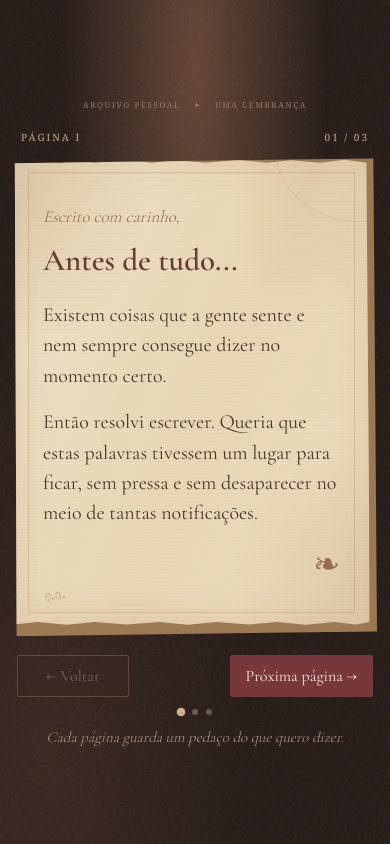
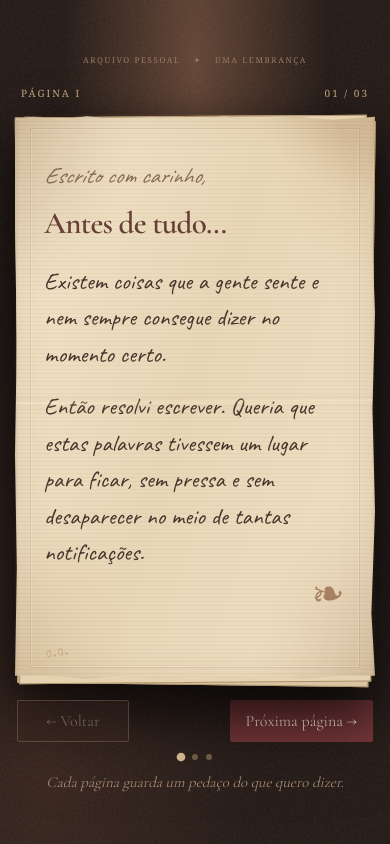
Before and after one commit to alvexz555/OPERACAO-CARTA, a plain HTML site: page index.html in a window 390 px wide. Both pictures are taken after a click on the button "Abrir a carta". Drawn offline with nearby package versions, Linux system fonts and the light colour scheme.

Commit message:
Carta Guardada: textura física e detalhes realistas

```diff
--- a/style.css
+++ b/style.css
@@ -145,3 +145,115 @@ button:focus-visible { outline: 2px solid #e6c99f; outline-offset: 4px; }
   to { opacity: 1; transform: perspective(900px) rotateY(0) translateX(0); }
 }
 .paper.page-turn { animation: pageTurn .42s ease both; }
+
+/* Realismo material: papel manuseado, envelope dobrado e tinta irregular */
+.envelope {
+  filter: drop-shadow(0 24px 19px #08040380);
+  transform-style: preserve-3d;
+}
+.envelope-back {
+  background:
+    radial-gradient(ellipse at 15% 18%, #fff0 0 34%, #8d69452b 72%, transparent 74%),
+    linear-gradient(145deg,#ddc59e 0%,#c5a47a 48%,#b99165 100%);
+  box-shadow: inset 0 1px 3px #fff4d7a0, inset 0 -5px 12px #76523635;
+}
+.envelope-back:after {
+  content: ""; position: absolute; inset: 7px;
+  border: 1px solid #8f6b4838; border-radius: 2px;
+  background: repeating-linear-gradient(7deg,transparent 0 9px,#8767470b 10px,#fff1 11px);
+}
+.letter-peek {
+  background:
+    radial-gradient(ellipse at 12% 18%,#a47b4a26,transparent 35%),
+    linear-gradient(100deg,#f5e9d2,#e8d7b8 52%,#f2e4ca);
+  box-shadow: inset 0 0 22px #8e6b452c, 0 1px 3px #553c2a45;
+}
+.envelope-front {
+  background:
+    linear-gradient(145deg,transparent 49.2%,#9c79544d 49.8%,#e3cba5 50.5%),
+    linear-gradient(35deg,#d8bf98 0 49%,#b18d65 49.5%,transparent 50.5%);
+  filter: drop-shadow(0 -1px 1px #fff1d0a0);
+}
+.envelope-flap {
+  background:
+    linear-gradient(155deg,#f0dfbf,#d1b38a 85%);
+  box-shadow: inset 0 -3px 6px #795b3d24, 0 2px 4px #5d432a20;
+}
+.envelope-flap:after {
+  content: ""; position: absolute; left: 12%; right: 12%; top: 7px;
+  height: 1px; background: #fff0d18c; transform: rotate(0deg);
+}
+.wax-seal {
+  width: 43px; height: 43px;
+  border-radius: 44% 56% 49% 51% / 52% 45% 55% 48%;
+  background:
+    radial-gradient(ellipse at 32% 24%,#d47768 0,#a74643 24%,transparent 49%),
+    radial-gradient(ellipse at 68% 76%,#5e2027 0,#7c292f 54%,#a54843 76%);
+  box-shadow: 0 3px 5px #3e211c88, inset 1px 2px 3px #f1a08b7a, inset -2px -3px 4px #421b2380;
+  text-shadow: 0 1px 1px #4b1d25;
+}
+.paper-stack {
+  position: relative;
+  isolation: isolate;
+  padding: 0;
+  background: transparent;
+  clip-path: none;
+  filter: drop-shadow(0 23px 25px #0008);
+}
+.paper-stack:before, .paper-stack:after {
+  content: ""; position: absolute; inset: 5px 3px -3px 6px;
+  background: #d7c29f;
+  border: 1px solid #ad9068;
+  z-index: -1;
+}
+.paper-stack:before { transform: rotate(.75deg); background: #d9c5a4; }
+.paper-stack:after { inset: 2px 6px -1px 2px; transform: rotate(-.45deg); background: #e4d2b1; }
+.paper {
+  z-index: 1;
+  background:
+    radial-gradient(ellipse at 1% 0%,#8d5d302e 0,transparent 23%),
+    radial-gradient(ellipse at 100% 100%,#86552e27 0,transparent 24%),
+    radial-gradient(ellipse at 96% 4%,#a16e3a20 0,transparent 18%),
+    radial-gradient(ellipse at 6% 96%,#a16e3a1d 0,transparent 20%),
+    repeating-linear-gradient(0deg,#795b3210 0,#795b3210 1px,transparent 1px,transparent 4px),
+    linear-gradient(108deg,#f2e5ca 0%,#e8d7b7 48%,#f0e1c5 100%);
+  border: 0;
+  clip-path: polygon(0 1%,2% .5%,4% 1.1%,8% .5%,12% 1%,17% .4%,23% 1%,29% .5%,35% 1%,42% .4%,49% 1%,55% .5%,62% 1%,69% .4%,76% 1%,83% .5%,90% 1%,96% .4%,100% 1.2%,99.5% 8%,100% 15%,99.4% 24%,100% 33%,99.5% 42%,100% 51%,99.4% 61%,100% 70%,99.5% 80%,100% 90%,99.3% 99%,93% 98.8%,86% 99.5%,78% 99%,70% 99.6%,62% 99%,54% 99.5%,46% 99%,38% 99.6%,30% 99%,22% 99.5%,14% 99%,7% 99.5%,0 99%,.5% 91%,0 82%,.6% 72%,0 62%,.5% 52%,0 42%,.6% 32%,0 22%,.5% 12%);
+  box-shadow: inset 0 0 38px #7a522c24, inset 0 0 4px #89633d50;
+}
+.paper:before {
+  inset: 14px 15px;
+  border: 1px solid #99754b30;
+  box-shadow: 0 0 0 1px #fff3 inset;
+}
+.paper:after {
+  width: 175px; height: 115px; right: -52px; top: -44px;
+  border: 0;
+  background: radial-gradient(ellipse,#97643a25 0, #97643a10 38%,transparent 72%);
+  transform: rotate(28deg);
+}
+.paper-fold {
+  position: absolute; left: 0; right: 0; top: 49%;
+  height: 18px; opacity: .35; pointer-events: none;
+  background: linear-gradient(to bottom,transparent,#8a69401a 40%,#fff4d5a8 52%,#8a694015 80%,transparent);
+  transform: rotate(-.35deg);
+}
+.paper-wear {
+  position: absolute; inset: 0; pointer-events: none; opacity: .35;
+  background:
+    radial-gradient(ellipse at 0 0, #79502c30, transparent 18%),
+    radial-gradient(ellipse at 100% 0, #79502c20, transparent 13%),
+    radial-gradient(ellipse at 0 100%, #79502c25, transparent 16%),
+    radial-gradient(ellipse at 100% 100%, #79502c2b, transparent 17%);
+  mix-blend-mode: multiply;
+}
+.paper-date { font-family: "Caveat","Cormorant Garamond",cursive; font-size: 23px; color: #876b52; }
+#page-title { font-family: "Cormorant Garamond",Georgia,serif; font-weight: 600; letter-spacing: -.025em; }
+.letter-content { font-size: clamp(21px,3vw,25px); line-height: 1.55; }
+.letter-content p { font-family: "Caveat","Cormorant Garamond",cursive; font-size: 1.12em; letter-spacing: .005em; }
+.paper-signoff { font-family: "Great Vibes",cursive; font-size: 40px; transform: rotate(-7deg); opacity: .8; }
+.paper-imprint { font-size: 10px; letter-spacing: .12em; }
+@media(max-width:520px) {
+  .paper-stack { margin: 0 2px 3px; }
+  .paper { clip-path: polygon(0 1%,5% .5%,12% 1%,20% .4%,29% 1%,38% .5%,48% 1%,58% .4%,68% 1%,78% .5%,88% 1%,100% .5%,99% 18%,100% 35%,99.3% 52%,100% 70%,99% 88%,100% 99%,90% 99%,80% 99.5%,70% 99%,60% 99.5%,50% 99%,40% 99.5%,30% 99%,20% 99.5%,10% 99%,0 99%,.5% 80%,0 60%,.5% 40%,0 20%); }
+}
```
